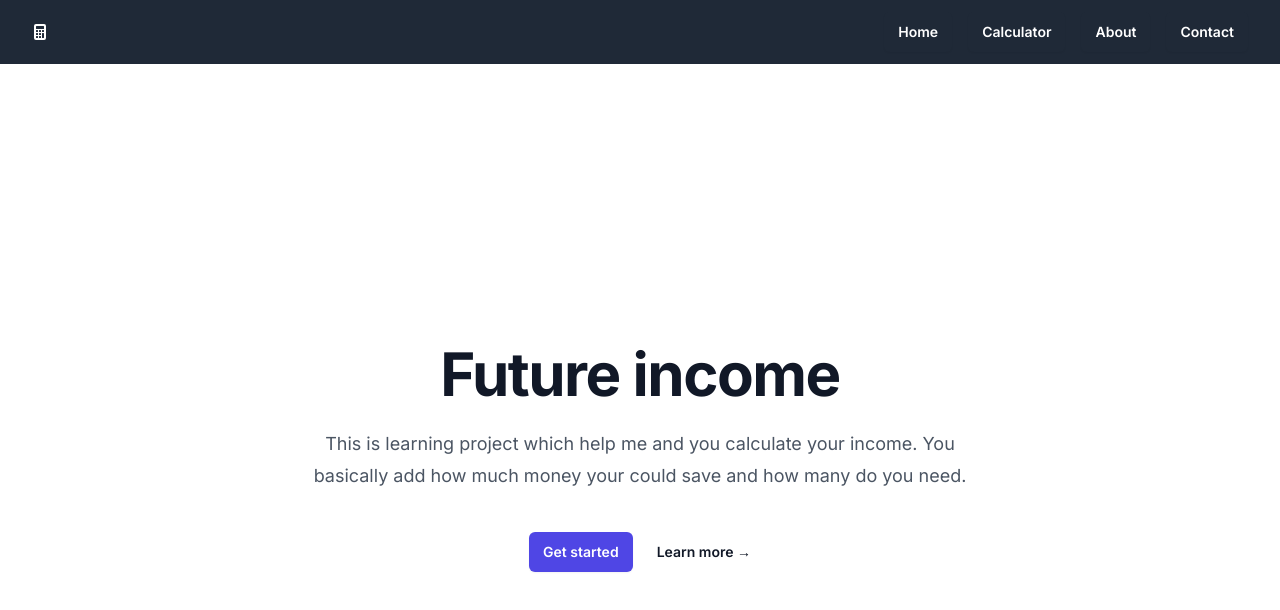
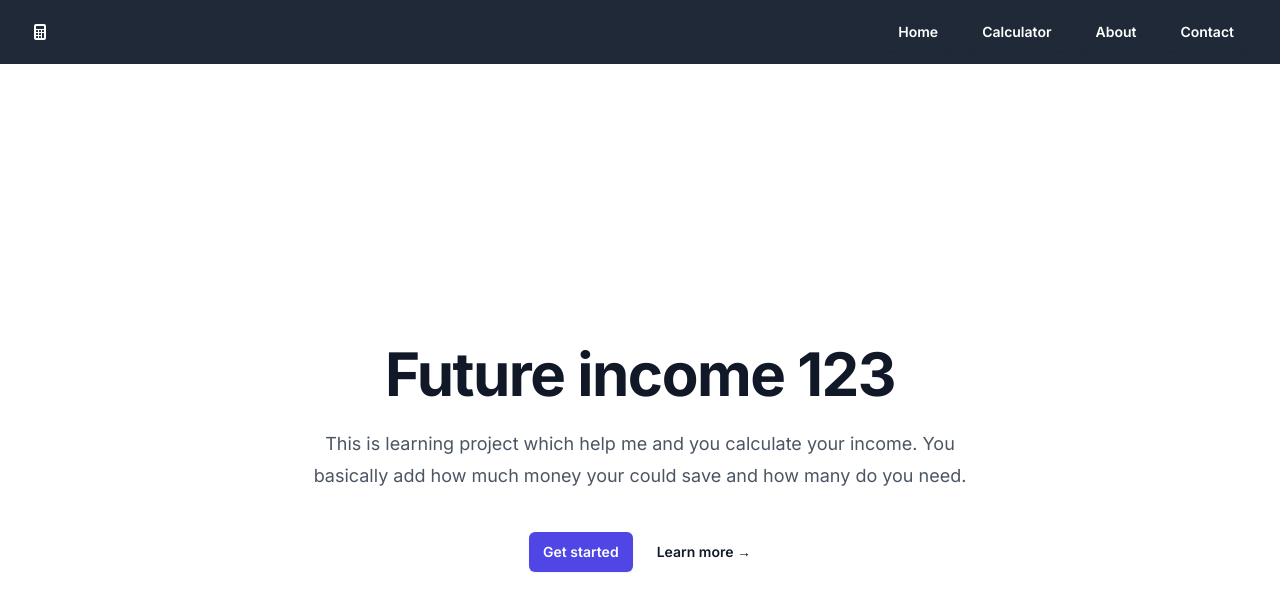
Before and after one commit to VChecherynda/deposit-calculator, a Next.js app: page / in a window 1280 px wide. Shown: the top 610 px of the page. Built offline with nearby package versions, Linux system fonts and the light colour scheme.

Commit message:
Fix types error

```diff
--- a/src/app/page.tsx
+++ b/src/app/page.tsx
@@ -6,7 +6,7 @@ export default function Home() {
         <main className="px-6relative isolate pt-14 lg:px-8">
             <div className="mx-auto max-w-2xl py-32 sm:py-48 lg:py-56">
                 <div className="text-center">
-                    <Title title="Future income" />
+                    <Title title="Future income 123" />
 
                     <p className="mt-6 text-lg leading-8 text-gray-600">
                         This is learning project which help me and you calculate
--- a/src/shared/api/calculator/types.ts
+++ b/src/shared/api/calculator/types.ts
@@ -1,5 +1,5 @@
 export type CurrencyDictionaryDTO = Record<string, string>;
 
 export type CurrencyCurrentDTO = {
-    [key: string]: string | Record<string, number>;
+    [key: string]: Record<string, number>;
 };
--- a/src/widgets/header/ui/Header.tsx
+++ b/src/widgets/header/ui/Header.tsx
@@ -61,7 +61,8 @@ export function Header() {
                     <div className="flex items-center justify-between">
                         <LinkIcon
                             href="/"
-                            iconSrc="https://tailwindui.com/img/logos/mark.svg"
+                            icon="https://tailwindui.com/img/logos/mark.svg"
+                            color="white"
                         />
                     </div>
 
```
Also changed, not shown: src/shared/ui/link/LinkIcon.tsx (+3 -4 lines).
